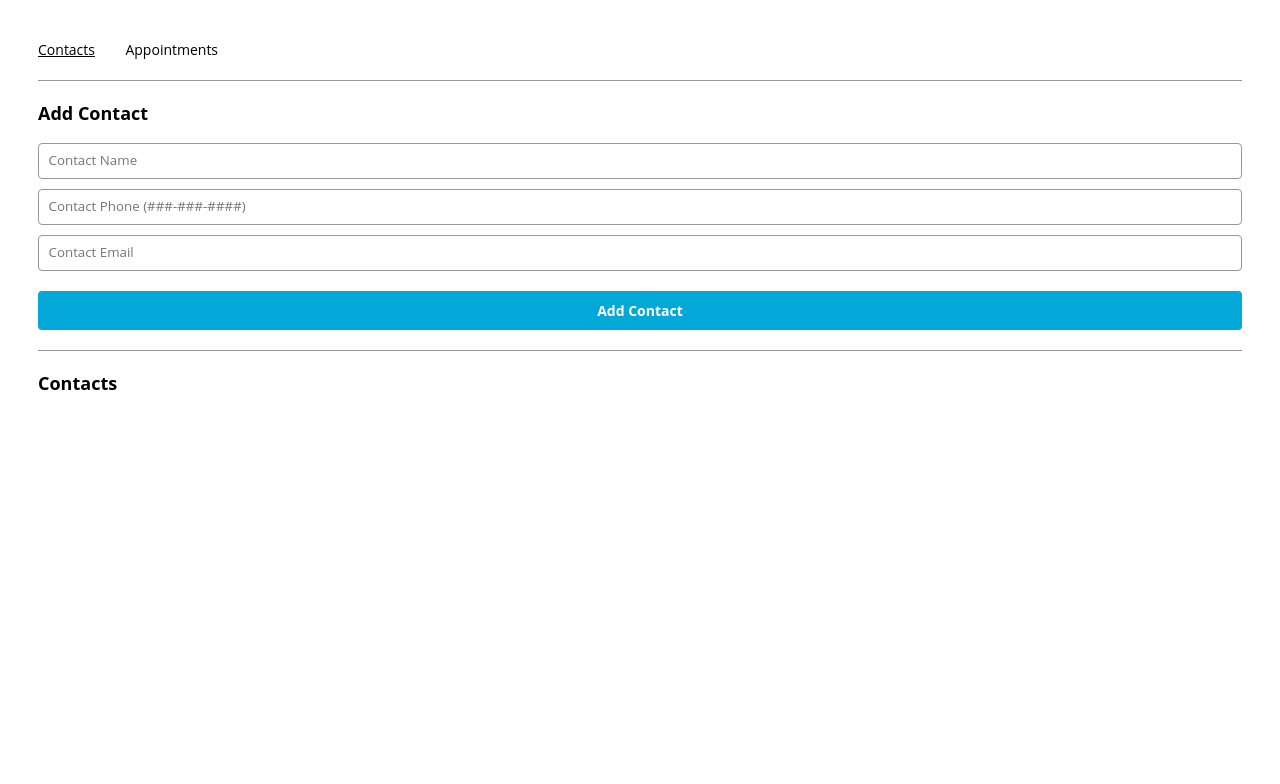
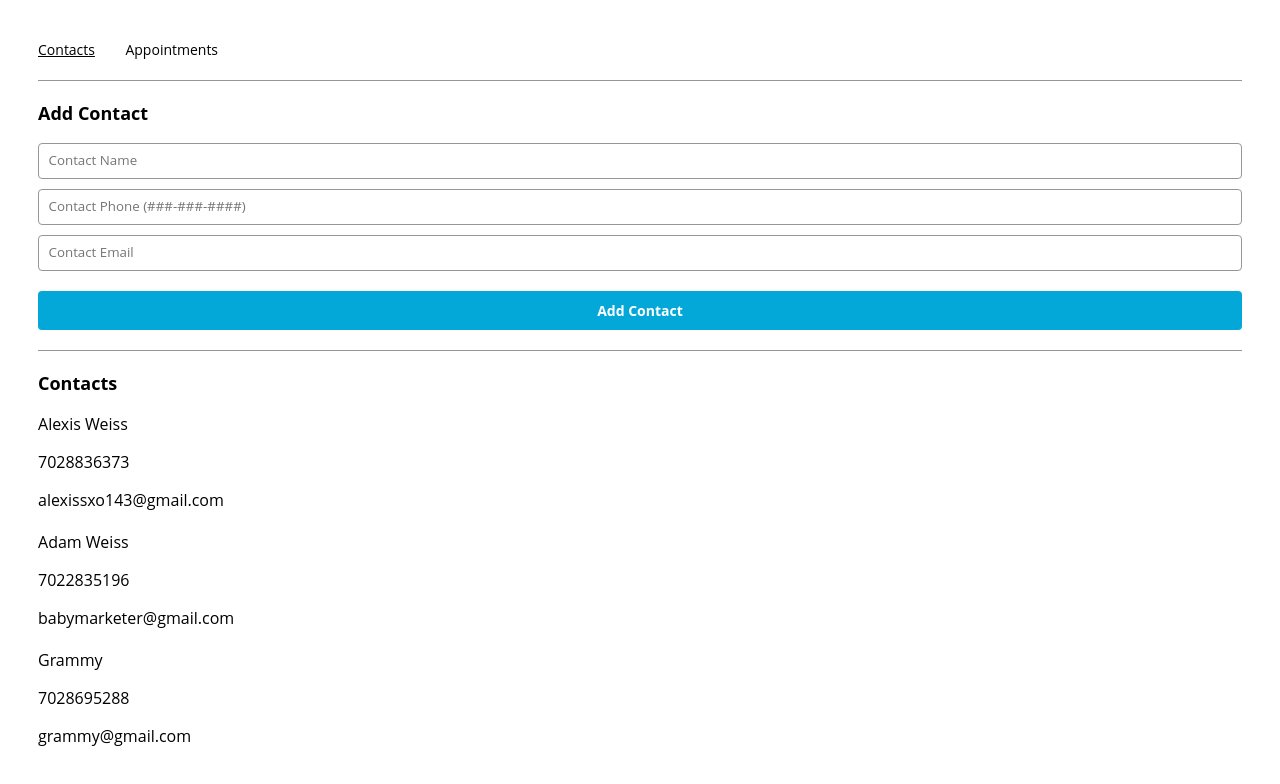
Before and after one commit to alexis-lv/REACT-APPT-PLANNER, a React (Create React App) app: page /contacts in a window 1280 px wide. Shown: the top 784 px of the page. Built offline with nearby package versions, Linux system fonts and the light colour scheme.

Commit message:
add list to contacts

```diff
--- a/src/components/tile/Tile.js
+++ b/src/components/tile/Tile.js
@@ -1,9 +1,13 @@
 import React from "react";
 
-export const Tile = () => {
+export const Tile = ({ tile }) => {
   return (
     <div className="tile-container">
-
+      {Object.values(tile).map((value, index) =>
+       <p key={index} className={`${index === 0 ? "tile-title" : ""} title`}>
+          {value}
+        </p>
+       )}
     </div>
   );
 };
--- a/src/components/tileList/TileList.js
+++ b/src/components/tileList/TileList.js
@@ -1,9 +1,12 @@
 import React from "react";
+import { Tile } from '../tile/Tile'
 
-export const TileList = () => {
+export const TileList = ({ tiles }) => {
   return (
     <div>
-
+      {tiles.map((tile, index) =>
+          <Tile tile={tile}
+                key={index}/> )}
     </div>
   );
 };
--- a/src/containers/contactsPage/ContactsPage.js
+++ b/src/containers/contactsPage/ContactsPage.js
@@ -51,7 +51,7 @@ export const ContactsPage = ({ contacts, addContact }) => {
       <hr />
       <section>
         <h2>Contacts</h2>
-        <TileList contacts={contacts} />
+        <TileList tiles={contacts} />
       </section>
     </div>
   );
```
